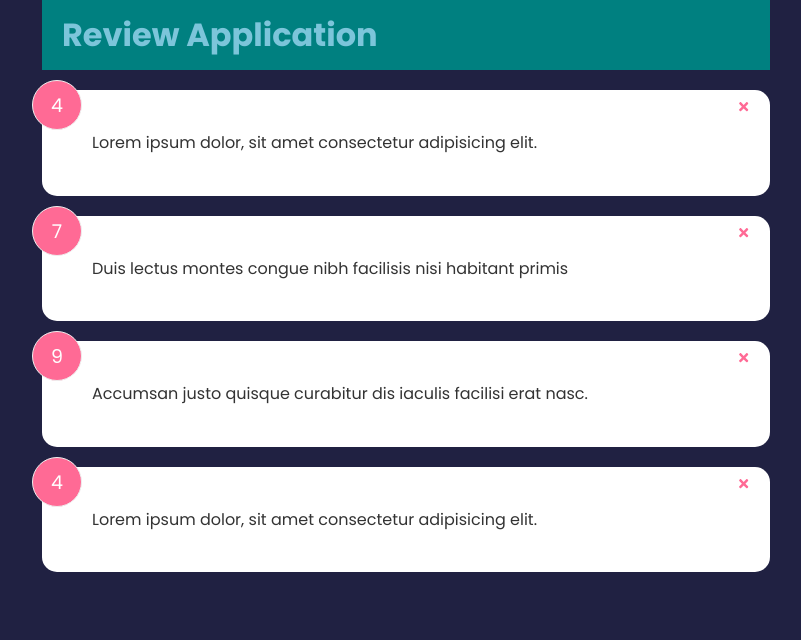
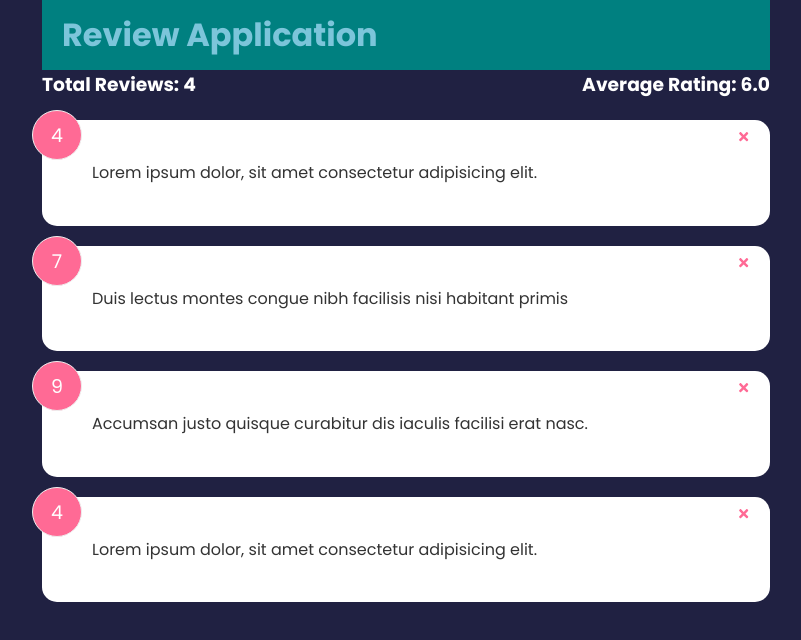
Before and after one commit to CodeLeom/react-introductory, a React (Create React App) app: page / in a window 1280 px wide. Shown: the top 640 px of the page, without its empty margins (234-1035 px from the left). Built offline with nearby package versions, Linux system fonts and the light colour scheme.

Commit message:
added stats to the review application

```diff
--- a/src/App.js
+++ b/src/App.js
@@ -1,5 +1,6 @@
 import {useState} from 'react'
 import Header from "./components/Header"
+import ReviewStats from './components/ReviewStats'
 import ReviewList from "./components/ReviewList"
 import reviewData from './components/reviewData'
 
@@ -19,6 +20,7 @@ function App(){
       <div className="container">
 
         <Header />
+        <ReviewStats review={review} />
         <ReviewList review={review} revDelete={deleteReview} />
       </div>
     )
--- /dev/null
+++ b/src/components/ReviewStats.jsx
@@ -0,0 +1,19 @@
+function ReviewStats({review}) {
+
+     let avg = review.reduce((acc, cur) => {
+        return acc + cur.rating
+     }, 0) / review.length
+
+     avg = avg.toFixed(1)
+
+  return (
+    <>
+        <div className="review-stats">
+            <h3>Total Reviews: {review.length}</h3>
+            <h3>Average Rating: {isNaN(avg)? 0 : avg} </h3>
+        </div>
+    </>
+  )
+}
+
+export default ReviewStats
```
